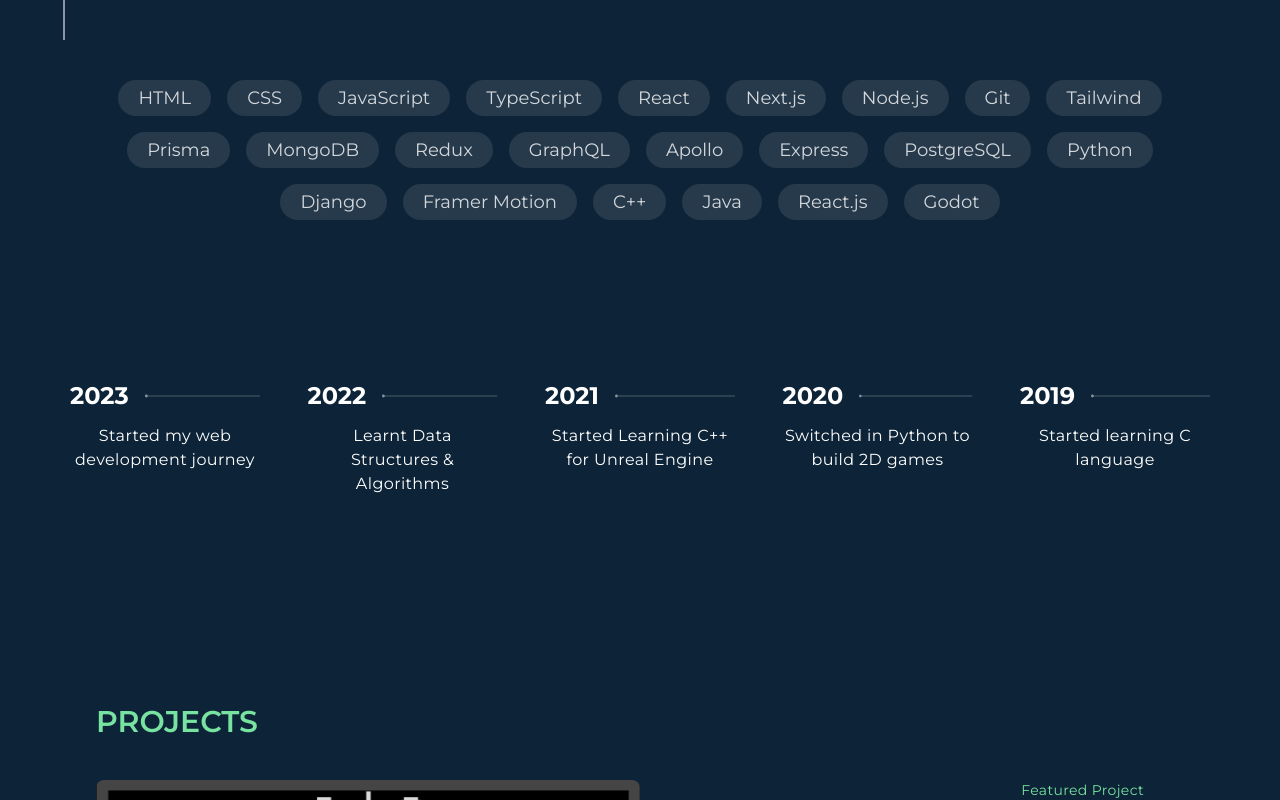
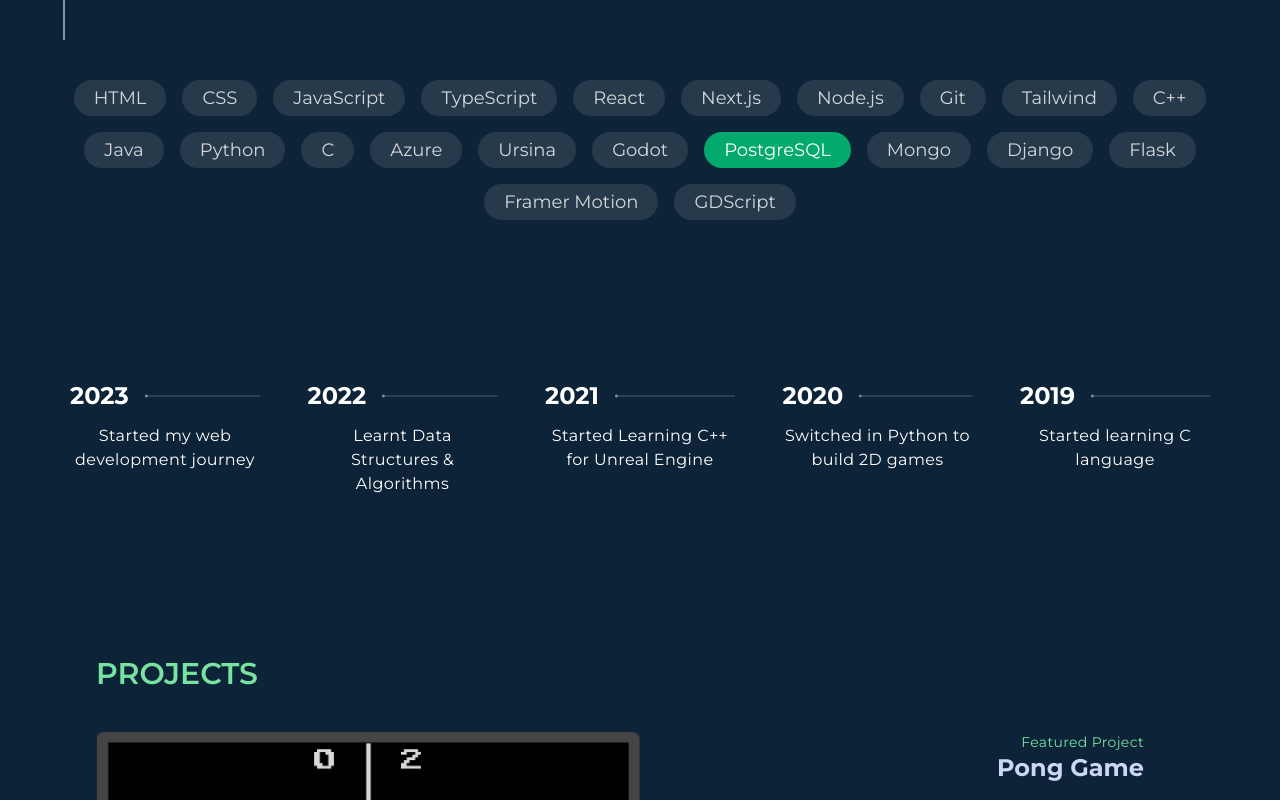
Before and after one commit to Harjot01/harjot.tech, a Next.js app: page / in a window 1280 px wide. Shown: the part 760-1560 px from the top of the page. Built offline with nearby package versions, Linux system fonts and the light colour scheme.

Commit message:
Added more skills

```diff
--- a/app/layout.tsx
+++ b/app/layout.tsx
@@ -23,7 +23,7 @@ export default function RootLayout({
 
   return (
     <html lang="en" suppressHydrationWarning>
-      <body className={`${montserrat.className}  bg-lightMode dark:bg-primary transition-all duration-500`}>
+      <body className={`${montserrat.className}  bg-white dark:bg-primary transition-all duration-500`}>
         <Providers>
           <ActiveSectionContextProvider>
             <Navbar />
--- a/components/Banner/Banner.tsx
+++ b/components/Banner/Banner.tsx
@@ -4,6 +4,7 @@ import { useState, useRef, useEffect } from "react";
 import { FaArrowRight } from "react-icons/fa";
 import Image from "next/image";
 import { AuthorImg } from "@/public/assets";
+import Link from "next/link";
 
 interface props {
     element: string
@@ -88,8 +89,8 @@ const Banner = () => {
                 >
                     I&apos;m a Computer Science undergraduate student at <a className="text-red-500" href="https://www.cuchd.in/" target="_blank">Chandigarh University</a>, with a keen interest in web & game development. I have undertaken several projects in these domains, showcasing my enthusiasm for building innovative solutions. Currently, my main emphasis is on solving Data Structures & Algorithms problems on platforms like <a className="text-textDarkGreen dark:text-textGreen" href="https://leetcode.com/harjot01/" target="_blank">Leetcode</a>.
                 </motion.p>
-                <div className="space-x-4">
-                    <a href="../assets/Harjot Singh Resume.pdf" target="_blank">
+                <div className="inline-block">
+                    <Link href="../assets/Harjot Singh Resume.pdf" target="_blank">
                         <motion.button
                             initial={{ y: 10, opacity: 0 }}
                             animate={{ y: 0, opacity: 1 }}
@@ -102,7 +103,7 @@ const Banner = () => {
                             Resume
                             {isHovered ? <FaArrowRight aria-label="Arrow Pointing Right" className="transition-all duration-300 transform -rotate-45" /> : <FaArrowRight aria-label="Arrow Pointing Right" className="transition-all duration-300" />}
                         </motion.button>
-                    </a>
+                    </Link>
                 </div>
             </div>
             <motion.div
--- a/components/LatestCode/GithubRepo.tsx
+++ b/components/LatestCode/GithubRepo.tsx
@@ -14,7 +14,7 @@ const GithubRepo = () => {
     return (
         <div className="max-w-contentContainer mx-auto px-4 py-24">
             <div className="w-full flex flex-col items-center">
-                <SectionTitle title="Latest Code" />
+                <SectionTitle title="LATEST CODE" />
             </div>
             <div className="grid grid-cols-1 md:grid-cols-2 xl:grid-cols-3 gap-6 mt-10 lgl:px-10">
                 {GithubRepoData.slice(0, 6).map((repo) => {
--- a/components/LatestCode/RepoCard.tsx
+++ b/components/LatestCode/RepoCard.tsx
@@ -14,7 +14,7 @@ const RepoCard = ({ title, desc, link }: Props) => {
     const [isHovered, setIsHovered] = useState(false);
     return (
 
-        <div className="w-full h-80 rounded-lg bg-white text-[#004466] dark:bg-secondary dark:text-textLight p-7 flex flex-col justify-center gap-6 hover:-translate-y-2 transition-transform duration-300 group">
+        <div className="w-full h-80 rounded-lg bg-lightMode text-[#004466] dark:bg-secondary dark:text-textLight p-7 flex flex-col justify-center gap-6 hover:-translate-y-2 transition-transform duration-300 group">
             <div className="flex justify-between items-center">
                 <FaRegFolder className="text-4xl text-textDarkGreen dark:text-textGreen" />
                 {/* <RxOpenInNewWindow className="text-2xl hover:text-textDarkGreen dark:hover:text-textGreen" /> */}
--- a/components/Navbar/Navbar.tsx
+++ b/components/Navbar/Navbar.tsx
@@ -50,7 +50,7 @@ const Navbar = () => {
         </Link>
         {/* ============ Logo End here ============== */}
         {/* ============ ListItem Start here ======== */}
-        <nav className={`fixed z-50 max-w-[95vw] text-secondary dark:text-white rounded-full py-4 px-6  ${scrollActive ? "dark:bg-secondary transition-all duration-500" : "bg-transparent transition-all duration-500"}`}>
+        <nav className={`fixed z-50 max-w-[95vw] text-secondary dark:text-white rounded-full py-4 px-6  ${scrollActive ? "dark:bg-secondary bg-lightMode transition-all duration-500" : "bg-transparent transition-all duration-500"}`}>
           <ul className="flex gap-10 sm:gap-14 smsl:gap-20 md:text-lg text-sm">
 
 
--- a/components/Projects/ProjectCard.tsx
+++ b/components/Projects/ProjectCard.tsx
@@ -39,14 +39,14 @@ const ProjectCard = ({ projectLink, img, title, summary, tags, githubLink, featu
                     </p>}
                     <h3 className="text-2xl font-bold">{title}</h3>
                 </div>
-                <p className="bg-white text-[#004466] dark:bg-secondary dark:text-textLight text-sm md:text-base p-2 md:p-6 rounded-md">
+                <p className="bg-lightMode text-[#004466] dark:bg-secondary dark:text-textLight text-sm md:text-base p-2 md:p-6 rounded-md">
                     {summary}
                 </p>
                 <ul className="text-xs md:text-sm font-titleFont tracking-wide flex gap-2 md:gap-5 justify-between text-textDark">
                     {/* Tags */}
                     {tags.map((tag, idx) => {
                         return (
-                            <li key={idx} className="bg-white dark:bg-secondary rounded-xl md:px-2 md:py-1">{tag}</li>
+                            <li key={idx} className="bg-lightMode dark:bg-secondary rounded-xl md:px-2 md:py-1">{tag}</li>
                         )
                     })}
 
--- a/components/Projects/Projects.tsx
+++ b/components/Projects/Projects.tsx
@@ -13,7 +13,7 @@ import Link from "next/link";
 export default function Projects() {
     const [isHovered, setIsHovered] = useState(false)
     return (
-        <section className="max-w-container mx-auto  lgl:px-20 lgl:py-12  text-secondary dark:text-textLight">
+        <section className="max-w-container mx-auto  lgl:px-20 py-12 lgl:py-0 text-secondary dark:text-textLight">
             <SectionTitle title="PROJECTS" />
             {/* ============ projects Start here ================ */}
             <div className="w-full flex flex-col items-center justify-center gap-28 mt-10">
--- a/components/Technologies/Tech.tsx
+++ b/components/Technologies/Tech.tsx
@@ -47,7 +47,7 @@ const Tech = () => {
             <ul className="flex flex-wrap justify-center gap-4 text-lg  text-gray-800">
                 {skillsData.map((skill, index) => (
                     <motion.li
-                        className={`bg-white  borderBlack rounded-full text-md px-5 py-1 dark:bg-white/10 dark:text-white/80 ${skill === highlightedSkill ? 'bg-textGreen text-white dark:bg-textGreen duration-700' : ''}`}
+                        className={`  borderBlack rounded-full text-md px-5 py-1  ${skill === highlightedSkill ? 'bg-textDarkGreen text-white dark:bg-textDarkGreen duration-700' : 'dark:bg-white/10 dark:text-white/80 bg-lightMode'}`}
                         key={index}
                         variants={fadeInAnimationVariants}
                         initial="initial"
--- a/lib/data.ts
+++ b/lib/data.ts
@@ -154,19 +154,18 @@ export const skillsData = [
   "Node.js",
   "Git",
   "Tailwind",
-  "Prisma",
-  "MongoDB",
-  "Redux",
-  "GraphQL",
-  "Apollo",
-  "Express",
-  "PostgreSQL",
-  "Python",
-  "Django",
-  "Framer Motion",
   "C++",
   "Java",
-  "React.js",
+  "Python",
+  "C",
+  "Azure",
+  "Ursina",
   "Godot",
+  "PostgreSQL",
+  "Mongo",
+  "Django",
+  "Flask",
+  "Framer Motion",
+  "GDScript"
 
 ] as const;
--- a/tailwind.config.ts
+++ b/tailwind.config.ts
@@ -28,7 +28,7 @@ const config: Config = {
       colors: {
         primary: "#0d2438",
         secondary: "#1e3851",
-        lightMode: "#fbf8f3",
+        lightMode: "#ECEFF1",
         textGreen: "#78e2a0",
         textDarkGreen: "#04aa6d",
         textLight: "#ccd6f6",
```
